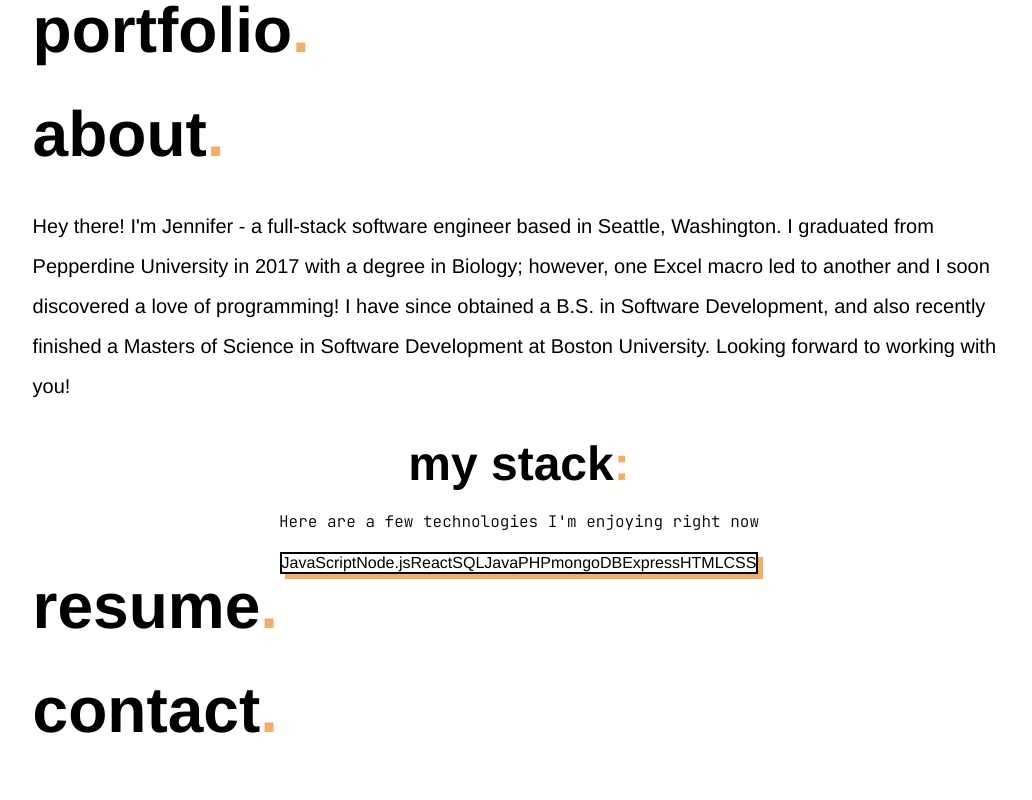
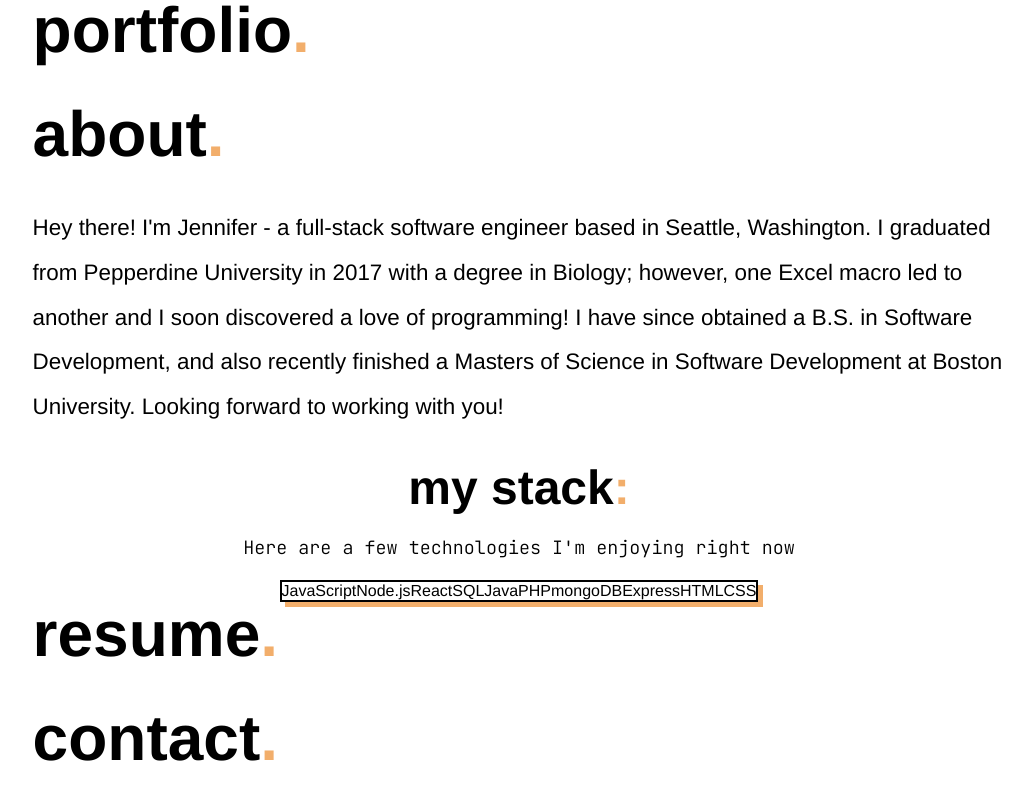
Before and after one commit to jennifer-bowser/jb-dev, a React (Vite) app: page / in a window 1280 px wide. Shown: the part 802-1602 px from the top of the page, without its empty margins (121-1153 px from the left). Built offline with nearby package versions, Linux system fonts and the light colour scheme; a web font is replaced by a local one.

Commit message:
changes font sizes in About section

```diff
--- a/src/About.css
+++ b/src/About.css
@@ -1,6 +1,5 @@
-
 .About-Intro{
-    font-size: 1.25em;
+    font-size: 1.4em;
     line-height: 2em;
 }
 
@@ -19,6 +18,7 @@
 }
 
 .About .Subtitle{
+    font-size: 1.15em;
     text-transform: none;
     margin: 20px 0;
 }
```
